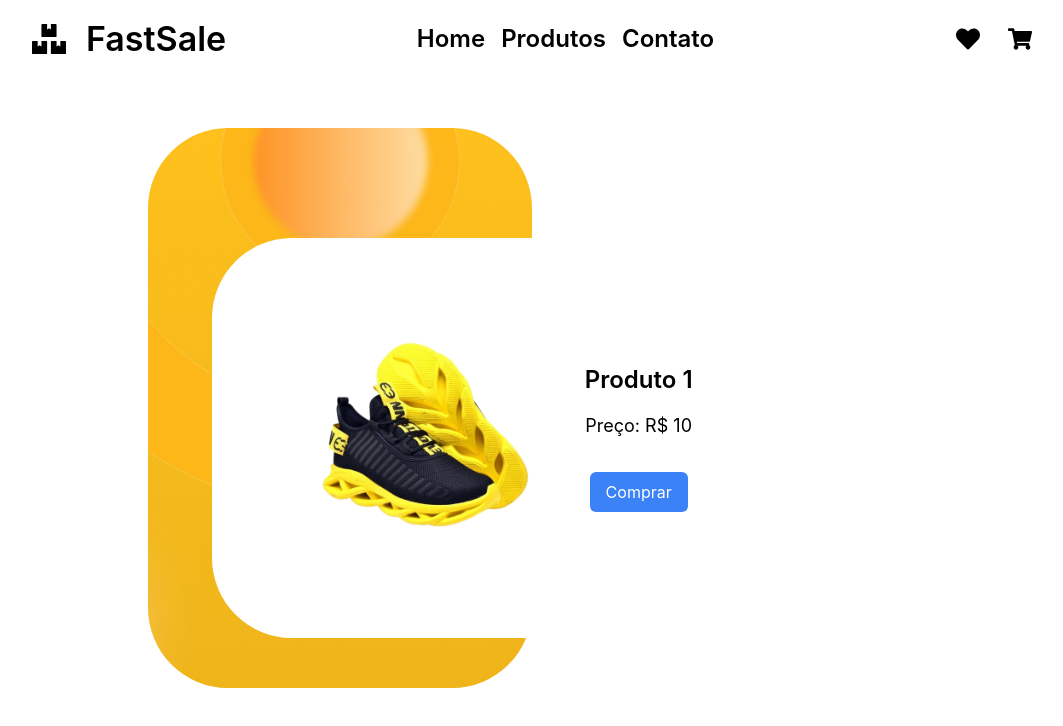
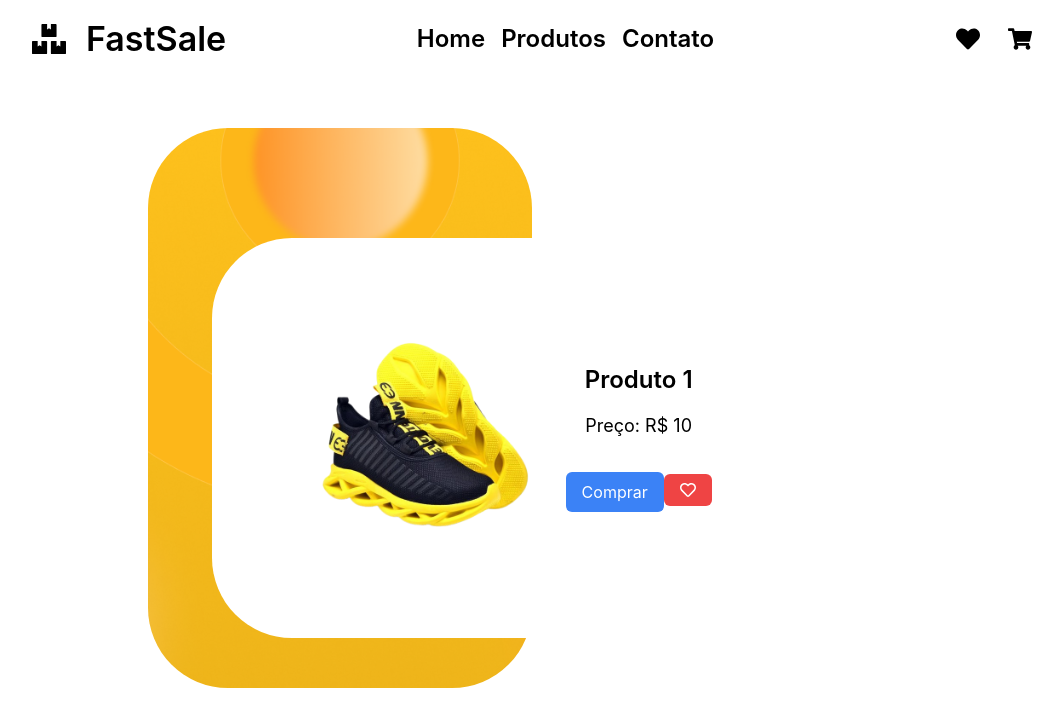
Before and after one commit to VictorBravim/E-Commerce, a React (Create React App) app: page /produtos/1 in a window 1280 px wide. Shown: the top 726 px of the page, without its empty margins (108-1171 px from the left). Built offline with nearby package versions, Linux system fonts and the light colour scheme.

Commit message:
Mudança

```diff
--- a/src/App.tsx
+++ b/src/App.tsx
@@ -1,5 +1,5 @@
 import React, { useState, useEffect } from 'react';
-import { FaHeart, FaShoppingCart, FaBoxes } from 'react-icons/fa';
+import { FaHeart, FaShoppingCart, FaBoxes, FaRegHeart } from 'react-icons/fa';
 import { BrowserRouter as Router, Routes, Route, Link } from 'react-router-dom';
 import './index.css';
 import ProductDetailsPage from './assets/ProductDetailsPage';
@@ -25,6 +25,16 @@ const App: React.FC = () => {
     const savedFavorites = localStorage.getItem('favorites');
     return savedFavorites ? JSON.parse(savedFavorites) : [];
   });
+
+  const [favoriteStatus, setFavoriteStatus] = useState<{ [key: number]: boolean }>({});
+
+  useEffect(() => {
+    const initialFavoriteStatus: { [key: number]: boolean } = {};
+    favorites.forEach((favorite) => {
+      initialFavoriteStatus[favorite.id] = true;
+    });
+    setFavoriteStatus(initialFavoriteStatus);
+  }, [favorites]);
 
   useEffect(() => {
     const totalItems = cartItems.reduce((total, item) => total + item.quantity, 0);
@@ -65,8 +75,13 @@ const App: React.FC = () => {
   const handleAddToFavorites = (product: Product) => {
     const isProductInFavorites = favorites.some((favProduct) => favProduct.id === product.id);
 
-    if (!isProductInFavorites) {
+    if (isProductInFavorites) {
+      const updatedFavorites = favorites.filter((favorite) => favorite.id !== product.id);
+      setFavorites(updatedFavorites);
+      setFavoriteStatus({ ...favoriteStatus, [product.id]: false });
+    } else {
       setFavorites([...favorites, product]);
+      setFavoriteStatus({ ...favoriteStatus, [product.id]: true });
       setIsFavoriteAdded(true);
 
       setTimeout(() => {
@@ -74,6 +89,8 @@ const App: React.FC = () => {
       }, 1000);
     }
   };
+
+
 
   const handleRemoveFavorite = (id: number) => {
     const updatedFavorites = favorites.filter((favorite) => favorite.id !== id);
@@ -238,7 +255,7 @@ const App: React.FC = () => {
                             onClick={() => handleAddToFavorites(product)}
                             className="bg-red-500 text-white px-4 py-2 rounded-md hover:bg-red-600 transition-colors duration-300"
                           >
-                            <FaHeart />
+                            {favoriteStatus[product.id] ? <FaHeart /> : <FaRegHeart />}
                           </button>
                         </div>
                       </div>
@@ -249,8 +266,14 @@ const App: React.FC = () => {
             }
           />
           {/* rotas */}
-          <Route path="/produtos/:productId" element={<ProductDetailsPage products={products} handleAddToCart={handleAddToCart} />} />
-          <Route path="/favoritos" element={<FavoritesPage favorites={favorites} onRemoveFavorite={handleRemoveFavorite} />} />
+          <Route
+          path="/produtos/:productId"
+          element={<ProductDetailsPage products={products} handleAddToCart={handleAddToCart} handleAddToFavorites={handleAddToFavorites} favoriteStatus={favoriteStatus} />}
+        />
+          <Route
+            path="/favoritos"
+            element={<FavoritesPage favorites={favorites} onRemoveFavorite={handleRemoveFavorite} onAddToCart={handleAddToCart} />}
+          />
         </Routes>
       </div>
     </Router>
--- /dev/null
+++ b/src/assets/CheckoutPage.tsx
@@ -0,0 +1,46 @@
+import React from 'react';
+import { FaHeart, FaShoppingCart } from 'react-icons/fa';
+import { Link } from 'react-router-dom';
+
+interface Product {
+  id: number;
+  name: string;
+  price: number;
+  image: string;
+  quantity: number;
+  description?: string;
+}
+
+interface FavoritesPageProps {
+  favorites: Product[];
+  onRemoveFavorite: (id: number) => void;
+  onAddToCart: (product: Product) => void; // Adicionando a propriedade onAddToCart
+}
+
+const FavoritesPage: React.FC<FavoritesPageProps> = ({ favorites, onRemoveFavorite, onAddToCart }) => {
+  return (
+    <div style={{ display: 'flex', justifyContent: 'center', alignItems: 'center', height: '100vh' }}>
+      {favorites.map((favorite) => (
+        <div key={favorite.id} style={{ margin: '10px', textAlign: 'center' }}>
+          <div onClick={() => onRemoveFavorite(favorite.id)}>
+            <img src={favorite.image} alt={favorite.name} style={{ width: '100px', height: '100px' }} />
+          </div>
+          <div>
+            <p>{favorite.name}</p>
+            <p>Preço: R$ {favorite.price}</p>
+          </div>
+          <div style={{ marginTop: '10px' }}>
+            <button onClick={() => onAddToCart(favorite)} style={{ marginRight: '10px' }} className="bg-blue-500 text-white px-4 py-2 rounded-md hover:bg-blue-600 transition-colors duration-300">
+              Comprar
+            </button>
+            <button onClick={() => onRemoveFavorite(favorite.id)}>
+              <FaHeart />
+            </button>
+          </div>
+        </div>
+      ))}
+    </div>
+  );
+}
+
+export default FavoritesPage;
--- a/src/assets/FavoritesPage.tsx
+++ /dev/null
@@ -1,37 +0,0 @@
-import React from 'react';
-
-interface Product {
-  id: number;
-  name: string;
-  price: number;
-  image: string;
-  quantity: number;
-  description?: string;
-}
-
-interface FavoritesPageProps {
-  favorites: Product[];
-  onRemoveFavorite: (id: number) => void;
-}
-
-const FavoritesPage: React.FC<FavoritesPageProps> = ({ favorites, onRemoveFavorite }) => {
-  return (
-    <div>
-      <ul>
-        {favorites.map((favorite) => (
-          <li key={favorite.id}>
-            <div onClick={() => onRemoveFavorite(favorite.id)}>
-              <img src={favorite.image} alt={favorite.name} style={{ width: '100px', height: '100px' }} />
-            </div>
-            <div>
-              <p>{favorite.name}</p>
-              <p>Preço: R$ {favorite.price}</p>
-            </div>
-          </li>
-        ))}
-      </ul>
-    </div>
-  );
-}
-
-export default FavoritesPage;
--- a/src/assets/ProductDetailsPage.tsx
+++ b/src/assets/ProductDetailsPage.tsx
@@ -1,5 +1,5 @@
-import React from 'react';
 import { useParams } from 'react-router-dom';
+import { FaHeart, FaRegHeart } from 'react-icons/fa';
 
 interface Product {
   id: number;
@@ -13,19 +13,33 @@ interface Product {
 interface ProductDetailsPageProps {
   products: Product[];
   handleAddToCart: (product: Product) => void;
+  handleAddToFavorites?: (product: Product) => void;
+  favoriteStatus?: { [key: number]: boolean };
 }
 
-const ProductDetailsPage: React.FC<ProductDetailsPageProps> = ({ products, handleAddToCart }) => {
+const ProductDetailsPage: React.FC<ProductDetailsPageProps> = ({ products, handleAddToCart, handleAddToFavorites, favoriteStatus }) => {
+  // Obtém o ID do produto da URL ou define como -1 se não houver ID
   const { productId } = useParams<{ productId?: string }>();
-  const parsedProductId = productId ? parseInt(productId) : undefined;
-  const product = parsedProductId !== undefined ? products.find((p) => p.id === parsedProductId) : undefined;
+  const parsedProductId = productId ? parseInt(productId) : -1;
 
+  // Encontra o produto com o ID correspondente
+  const product = products.find(p => p.id === parsedProductId);
+
+  // Verifica se o produto existe
   if (!product) {
     return <div>Produto não encontrado!</div>;
   }
 
+  // Função para adicionar o produto ao carrinho
   const handleClickAddToCart = () => {
     handleAddToCart(product);
+  };
+
+  // Função para adicionar o produto aos favoritos
+  const handleClickAddToFavorites = () => {
+    if (handleAddToFavorites && favoriteStatus) {
+      handleAddToFavorites(product);
+    }
   };
 
   return (
@@ -41,6 +55,11 @@ const ProductDetailsPage: React.FC<ProductDetailsPageProps> = ({ products, handl
           <h2 className="text-2xl font-semibold mb-4">{product.name}</h2>
           <p className="text-lg mb-4">Preço: R$ {product.price}</p>
           <button className="bg-blue-500 text-white px-4 py-2 rounded-md hover:bg-blue-600 mt-4" onClick={handleClickAddToCart}>Comprar</button>
+          {handleAddToFavorites && favoriteStatus && (
+            <button className="bg-red-500 text-white px-4 py-2 rounded-md hover:bg-red-600 mt-4" onClick={handleClickAddToFavorites}>
+              {favoriteStatus[product.id] ? <FaHeart /> : <FaRegHeart />}
+            </button>
+          )}
         </div>
       </div>
     </div>
```
